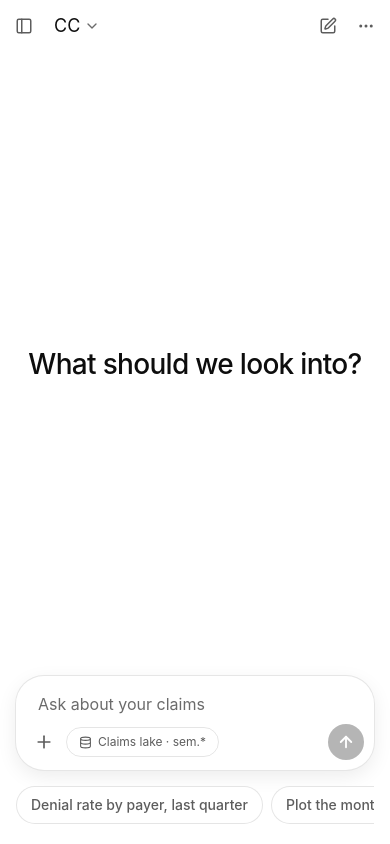
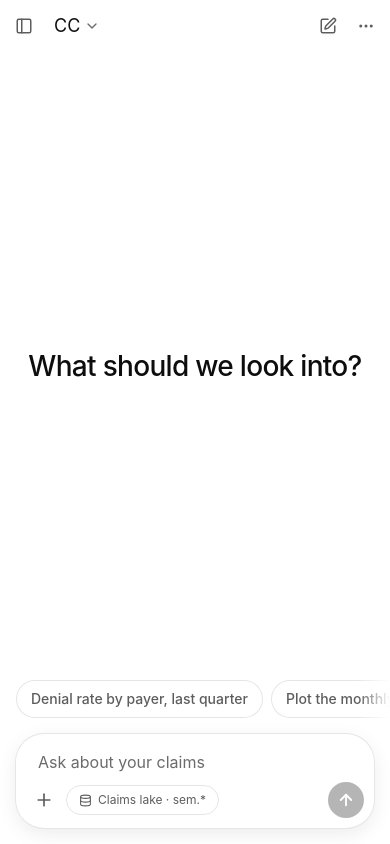
Before and after one commit to Peter-Shamoun/cc, a React (Vite) app in the folder web/: page / in a window 390 px wide. Built offline with nearby package versions, Linux system fonts and the light colour scheme; what @streamdown/math would draw is missing.

Commit message:
shell: phone empty state puts suggestion chips in a swipeable, edge-faded row above the composer; safe-area bottom padding

```diff
--- a/web/src/index.css
+++ b/web/src/index.css
@@ -120,4 +120,8 @@ body { background: var(--bg); color: var(--fg); font-family: var(--font-sans); -
 @keyframes cc-drawer { from { transform: translateX(-100%) } to { transform: none } }
 .theme-switching, .theme-switching * { transition: none !important; }
 .sr-only { position: absolute; width: 1px; height: 1px; padding: 0; margin: -1px; overflow: hidden; clip: rect(0,0,0,0); white-space: nowrap; border: 0; }
+@utility scrollbar-none {
+  scrollbar-width: none;
+  &::-webkit-scrollbar { display: none; }
+}
 .scrollbar-thin { scrollbar-width: thin; scrollbar-color: var(--border-strong) transparent; }
--- a/web/src/shell/AppShell.tsx
+++ b/web/src/shell/AppShell.tsx
@@ -311,11 +311,12 @@ function ShellInner() {
             hasChat={!empty} onCopyMarkdown={copyCurrent} onDownloadMarkdown={exportCurrent} onSettings={() => setDialog('settings')} onShortcuts={() => setDialog('shortcuts')} />
 
           {empty ? (
-            <div className="flex flex-1 flex-col items-center justify-center px-4 pb-[12vh] max-sm:justify-end max-sm:pb-4" data-testid="empty-state">
+            <div className="flex flex-1 flex-col items-center justify-center px-4 pb-[12vh] max-sm:justify-end max-sm:pb-[max(1rem,env(safe-area-inset-bottom))]" data-testid="empty-state">
               <h1 className="mb-7 text-center tracking-tight max-sm:mb-auto max-sm:mt-auto" style={{ fontFamily: 'var(--heading-font)', fontSize: 'var(--empty-size)', fontWeight: 'var(--empty-weight)' as never }}>What should we look into?</h1>
-              <div className="w-full max-w-[48rem]" id="composer">
+              <div className="flex w-full max-w-[48rem] flex-col" id="composer">
                 {composer(true)}
-                <div className="mt-4 flex flex-wrap justify-center gap-2 max-sm:flex-nowrap max-sm:justify-start max-sm:overflow-x-auto max-sm:pb-1" role="group" aria-label="Suggestions">
+                {/* Phones: one swipeable row above the composer with an edge fade (ChatGPT/Claude mobile), not a cut-off row at the screen edge. */}
+                <div className="mt-4 flex flex-wrap justify-center gap-2 max-sm:order-first max-sm:-mx-4 max-sm:mb-3 max-sm:mt-0 max-sm:flex-nowrap max-sm:justify-start max-sm:overflow-x-auto max-sm:px-4 max-sm:pb-1 max-sm:scrollbar-none max-sm:[mask-image:linear-gradient(to_right,transparent,#000_1rem,#000_calc(100%-2rem),transparent)]" role="group" aria-label="Suggestions">
                   {SUGGESTIONS.map((s, i) => (
                     <button key={s.prompt} type="button" onClick={() => send(s.prompt)} style={{ animationDelay: `${i * 40}ms` }}
                       className="shrink-0 rounded-full border border-line bg-bg px-3.5 py-2 text-sm font-medium text-fg-muted transition-colors hover:bg-hover hover:text-fg motion-safe:animate-[cc-rise_240ms_ease-out_both]">{s.title}</button>
```
